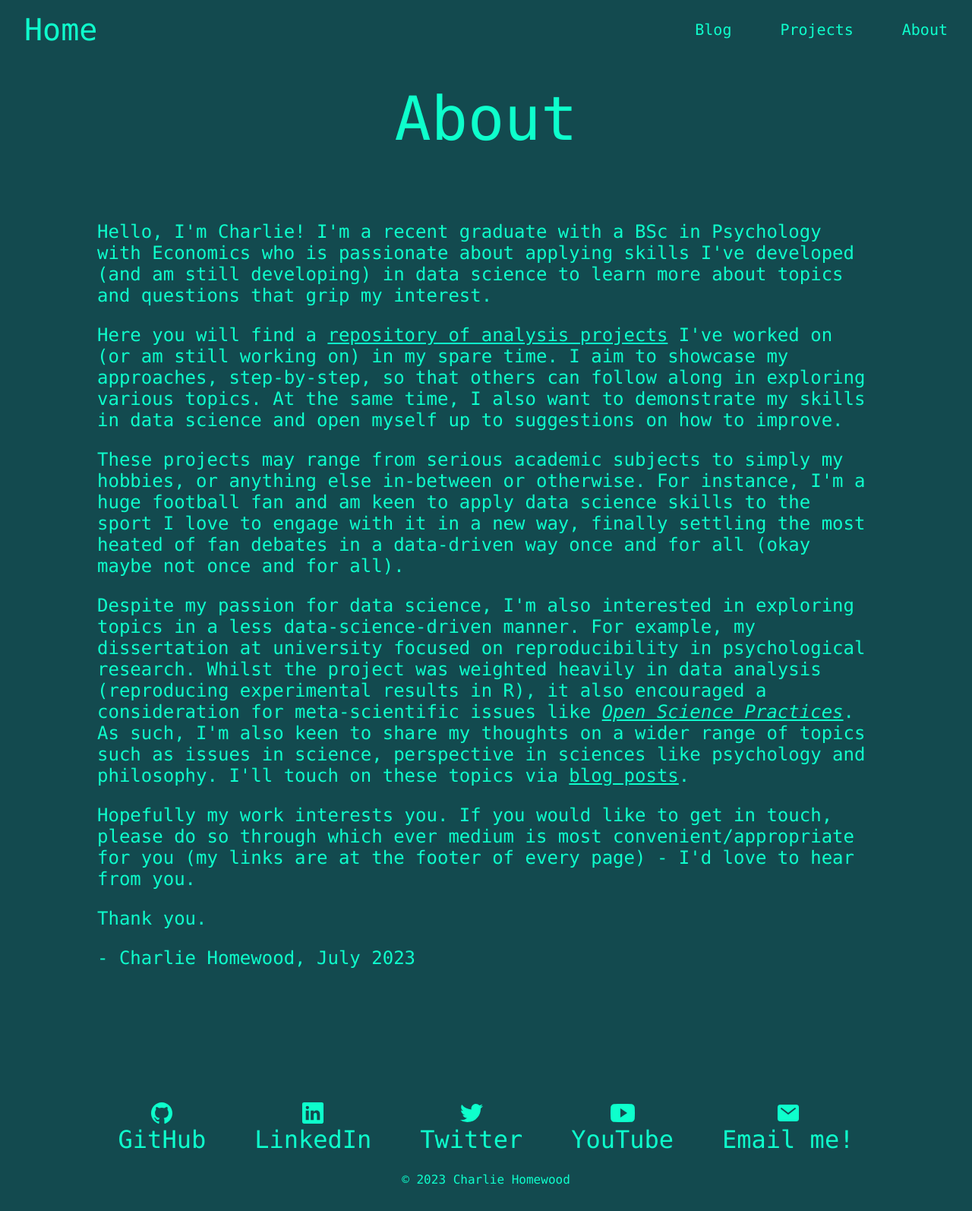
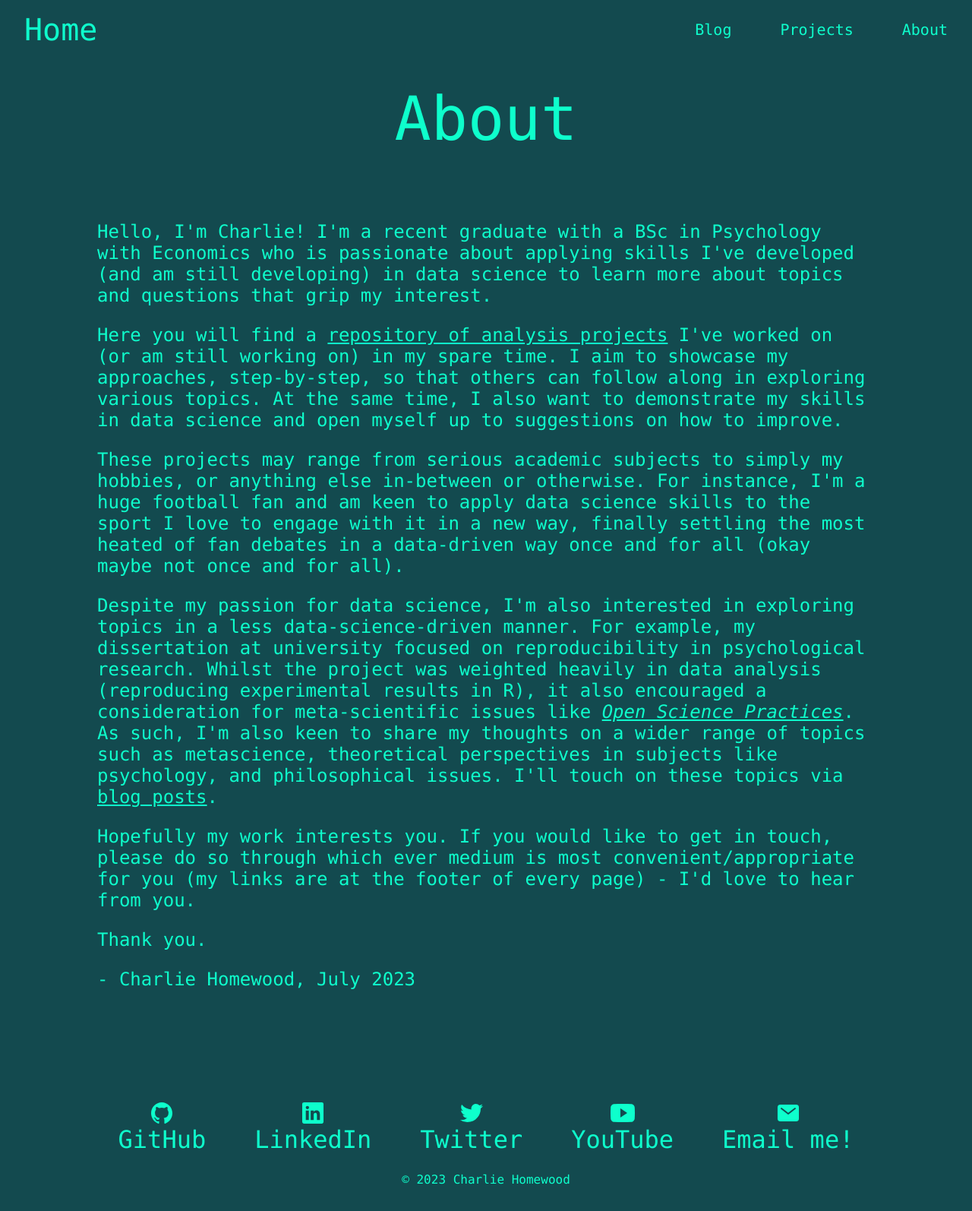
Before and after one commit to CharlieHomewood/website, a Jekyll site: the page built from _pages/about.html, in a window 1280 px wide. Shown: the whole page at 76% size. Built offline with Jekyll 4.4.1, drawn with Linux system fonts in a browser that asks for light colours.

Commit message:
about changes

```diff
--- a/_pages/about.html
+++ b/_pages/about.html
@@ -17,7 +17,7 @@ permalink: /about/
                 These projects may range from serious academic subjects to simply my hobbies, or anything else in-between or otherwise. For instance, I'm a huge football fan and am keen to apply data science skills to the sport I love to engage with it in a new way, finally settling the most heated of fan debates in a data-driven way once and for all (okay maybe not once and for all).
             </p>
             <p>
-                Despite my passion for data science, I'm also interested in exploring topics in a less data-science-driven manner. For example, my dissertation at university focused on reproducibility in psychological research. Whilst the project was weighted heavily in data analysis (reproducing experimental results in R), it also encouraged a consideration for meta-scientific issues like <a id="about-content-link" href="https://www.cos.io/open-science" target="_blank"><i>Open Science Practices</i></a>. As such, I'm also keen to share my thoughts on a wider range of topics such as issues in science, perspective in sciences like psychology and philosophy. I'll touch on these topics via <a id="about-content-link" href="{{ site.baseurl}}/blog/">blog posts</a>.
+                Despite my passion for data science, I'm also interested in exploring topics in a less data-science-driven manner. For example, my dissertation at university focused on reproducibility in psychological research. Whilst the project was weighted heavily in data analysis (reproducing experimental results in R), it also encouraged a consideration for meta-scientific issues like <a id="about-content-link" href="https://www.cos.io/open-science" target="_blank"><i>Open Science Practices</i></a>. As such, I'm also keen to share my thoughts on a wider range of topics such as metascience, theoretical perspectives in subjects like psychology, and philosophical issues. I'll touch on these topics via <a id="about-content-link" href="{{ site.baseurl}}/blog/">blog posts</a>.
             </p>
             <p>
                 Hopefully my work interests you. If you would like to get in touch, please do so through which ever medium is most convenient/appropriate for you (my links are at the footer of every page) - I'd love to hear from you.
```
